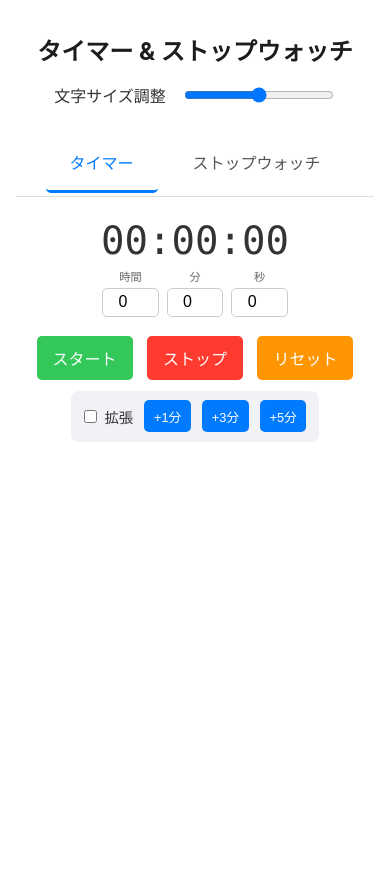
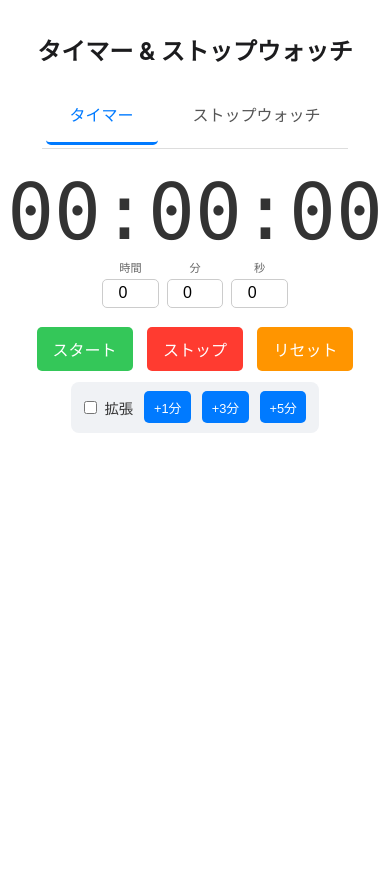
Before and after one commit to araihara/timer-clock, a Flask app: page / in a window 390 px wide. After the commit the page ends 433 px from the top, so only its background shows below. Run offline with Flask 3, Linux system fonts and the light colour scheme.

Commit message:
refactor: フルワイドレイアウトと動的フォントサイズを実装
ユーザーフィードバックに基づきUIを全面的に改善。

- コンテナを画面幅全体に広げるフルワイドレイアウトに変更。
- CSS clamp() を使用して、文字サイズを画面に応じて自動調整。
- 不要になった文字サイズ調整スライダーを削除し、UIを簡素化。

```diff
--- a/static/css/style.css
+++ b/static/css/style.css
@@ -12,12 +12,15 @@ body {
 
 .container {
     background: #fff;
-    padding: 2rem;
-    border-radius: 10px;
-    box-shadow: 0 4px 12px rgba(0, 0, 0, 0.1);
-    width: 90%;
-    max-width: 500px;
+    padding: 2rem 1rem; /* Vertical and horizontal padding */
+    width: 100%;
+    min-height: 100vh;
+    display: flex;
+    flex-direction: column;
+    align-items: center;
+    justify-content: center;
     text-align: center;
+    box-sizing: border-box; /* Ensure padding is included in width */
 }
 
 h1 {
@@ -28,18 +31,7 @@ h1 {
 
 /* h2 is removed */
 
-/* 設定 */
-.settings-container {
-    margin-bottom: 1.5rem;
-    display: flex;
-    justify-content: center;
-    align-items: center;
-    gap: 1rem;
-}
-
-#font-size-slider {
-    width: 150px;
-}
+/* Settings section is removed */
 
 
 /* タブ */
@@ -78,8 +70,7 @@ h1 {
 
 /* ディスプレイ */
 .timer-display, .stopwatch-display {
-    /* Viewport width unit: 10vw means 10% of viewport width */
-    font-size: 10vw;
+    font-size: clamp(48px, 20vw, 250px); /* min, preferred, max */
     font-weight: 200;
     margin: 0.5rem 0;
     font-family: 'Menlo', 'Monaco', monospace;
@@ -89,8 +80,7 @@ h1 {
 }
 
 .stopwatch-display {
-    /* ストップウォッチは文字が多いので少し小さめに */
-    font-size: 8.5vw;
+    font-size: clamp(40px, 17vw, 220px); /* Slightly smaller for more digits */
 }
 
 
@@ -193,35 +183,14 @@ button:hover {
 }
 
 /* レスポンシブ対応 */
+/* Media query for smaller screens is no longer as critical with clamp, but can be used for fine-tuning */
 @media (max-width: 600px) {
     .container {
-        width: 100%;
-        min-height: 100vh;
-        border-radius: 0;
-        box-shadow: none;
         padding: 1rem;
-        display: flex;
-        flex-direction: column;
-        justify-content: center; /* Vertically center everything */
     }
 
     h1 {
         font-size: 1.5rem;
-    }
-
-    .timer-display, .stopwatch-display {
-        /* スマートフォンではより大きく */
-        font-size: 18vw;
-    }
-
-    .stopwatch-display {
-        font-size: 15vw;
-    }
-
-    .timer-inputs {
-        flex-direction: row; /* 横並びに戻す */
-        gap: 0.5rem;
-        justify-content: center;
     }
 
     .input-group input {
@@ -232,10 +201,4 @@ button:hover {
         padding: 0.6rem 1rem;
         margin: 0.2rem;
     }
-
-    .timer-controls, .stopwatch-controls {
-        display: flex;
-        flex-wrap: wrap;
-        justify-content: center;
-    }
 }
--- a/static/js/main.js
+++ b/static/js/main.js
@@ -16,24 +16,6 @@ document.addEventListener('DOMContentLoaded', () => {
     };
     // 初期状態で最初のタブを開く
     document.querySelector('.tab-link').click();
-
-    // --- 設定機能 ---
-    const fontSizeSlider = document.getElementById('font-size-slider');
-    const timerDisplay = document.querySelector('.timer-display');
-    const stopwatchDisplay = document.querySelector('.stopwatch-display');
-
-    function updateFontSize() {
-        const size = fontSizeSlider.value;
-        // The value from the slider will be used as a base for vw units
-        timerDisplay.style.fontSize = `${size}vw`;
-        // Stopwatch has more characters, so we make it slightly smaller
-        stopwatchDisplay.style.fontSize = `${size * 0.85}vw`;
-    }
-
-    fontSizeSlider.addEventListener('input', updateFontSize);
-    // Set initial size
-    updateFontSize();
-
 
     // --- タイマー機能 ---
     const timerHours = document.getElementById('timer-hours');
--- a/templates/index.html
+++ b/templates/index.html
@@ -10,12 +10,6 @@
 
     <div class="container">
         <h1>タイマー & ストップウォッチ</h1>
-
-        <!-- 設定セクション -->
-        <div class="settings-container">
-            <label for="font-size-slider">文字サイズ調整</label>
-            <input type="range" id="font-size-slider" min="5" max="15" value="10">
-        </div>
 
         <!-- タブ切り替え -->
         <div class="tab-container">
```
